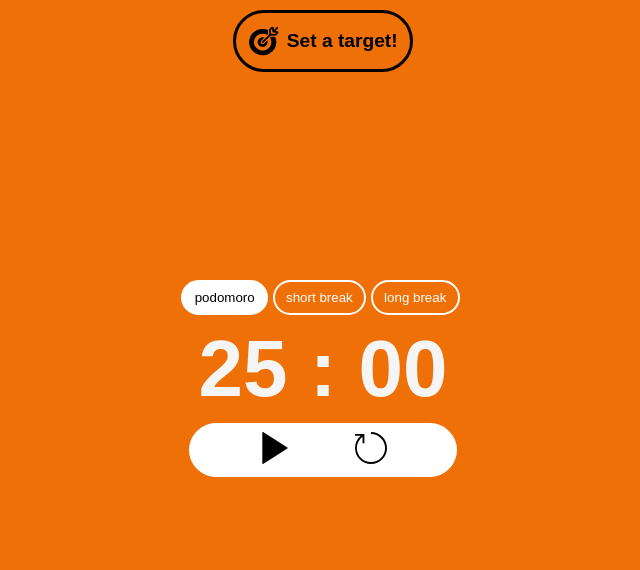
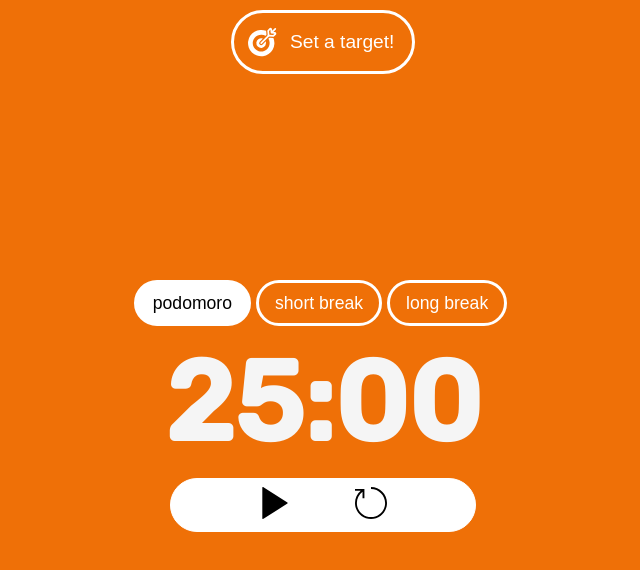
Before and after one commit to brebribre/Podomore, a Vue app: page / in a window 1280 px wide. Shown: the top 570 px of the page, without its empty margins (317-957 px from the left). Built offline with nearby package versions, Linux system fonts and the light colour scheme.

Commit message:
style change

```diff
--- a/src/App.vue
+++ b/src/App.vue
@@ -177,9 +177,10 @@ const endTarget = () => {
         <OptionButton class="option" :active="longActive" @click="changeMode('long')" desc="long break" />
       </div>
 
-      <h1>
-        {{ oneDigit(minutes)?"0"+ minutes:minutes  }} : {{ oneDigit(seconds)?"0"+ seconds:seconds }}
+      <h1 class="time-display">
+        {{ oneDigit(minutes)?"0"+ minutes:minutes  }}:{{ oneDigit(seconds)?"0"+ seconds:seconds }}
       </h1>
+
 
       <div class="flex-box control-bar">
         <ControlButton class="control-button" @click="countdown" :filename="playOrPause" />
@@ -191,18 +192,42 @@ const endTarget = () => {
 </template>
 
 <style scoped>
+ @import url('https://fonts.googleapis.com/css2?family=Rubik:wght@300;400;500&display=swap');
 .wrapper{
+  font-family: 'Rubik', sans-serif;
   text-align: center;
   position:absolute;
   top:35%;
   width:100%;
 
   > h1{
-    font-size: 5rem;
+    font-size: 6.2rem;
     color:whitesmoke;
     margin:0.5rem;
   }
 
+}
+
+@media only screen and (min-width: 480px) {
+  .wrapper{
+  font-family: 'Rubik', sans-serif;
+  text-align: center;
+  position:absolute;
+  top:35%;
+  width:100%;
+
+  > h1{
+    font-size: 7rem;
+    color:whitesmoke;
+    margin:0.5rem;
+  }
+
+}
+
+}
+
+.time-display{
+  padding: 0.1rem 0;
 }
 
 .flex-box{
@@ -212,6 +237,7 @@ const endTarget = () => {
   align-items: center;
 }
 
+
 #target{
   background:none;
   display: flex;
@@ -220,7 +246,7 @@ const endTarget = () => {
   gap:0.5rem;
   align-items: center;
   padding:0.8rem;
-  border:3px solid black;
+  border:3px solid white;
   border-radius:2rem;
   margin-top: 10px;
   transition-duration: 150ms;
@@ -228,8 +254,9 @@ const endTarget = () => {
 }
 
 #target:hover{
-  border:3px solid white;
-  background-color: white;
+  border:3px solid rgb(220, 78, 2);
+  color:black;
+  background-color: rgb(220, 78, 2);
   transition-duration: 150ms;
   cursor:pointer
 }
@@ -239,8 +266,10 @@ const endTarget = () => {
 }
 
 #target-desc{
-  font-weight:700;
+  font-weight:500;
   font-size: 1.2rem;
+  padding:5px;
+  color:white
 }
 
 .control-bar{
@@ -249,7 +278,7 @@ const endTarget = () => {
   background-color:white;
   border: 1px solid white;
   border-radius: 2rem;
-  width:15.6rem;
+  width:18rem;
 }
 
 .control-button{
--- a/src/components/option.vue
+++ b/src/components/option.vue
@@ -17,14 +17,29 @@ const props = defineProps({
 
 <style scoped>
 .option-button{
-    padding:0.5rem 0.7rem;
+    padding:0.6rem 1rem;
     font-weight: 500;
+    font-size: 0.8rem;
     background:none;
     color:white;
     border: 2px solid white;
     margin-right: 5px;
-    border-radius: 1.375rem;
+    border-radius: 2rem;
     transition-duration: 200ms;
+}
+
+@media only screen and (min-width: 480px) {
+  .option-button{
+    padding:0.6rem 1rem;
+    font-weight: 500;
+    font-size: 1.1rem;
+    background:none;
+    color:white;
+    border: 3px solid white;
+    margin-right: 5px;
+    border-radius: 2rem;
+    transition-duration: 200ms;
+  }
 
 }
 
```
Also changed, not shown: src/assets/icons/icon/target.svg.
